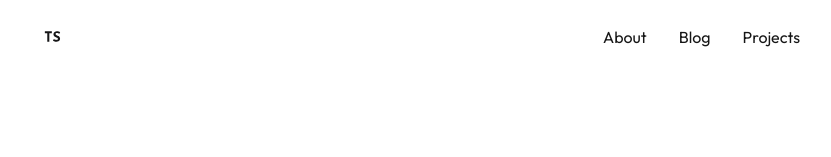
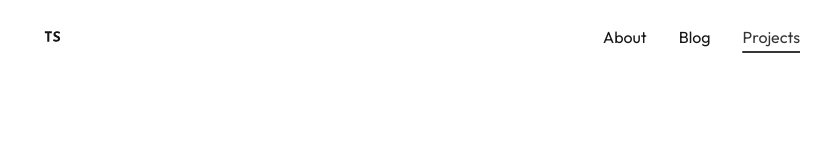
Before and after one commit to tauseefsshah/tauseefsshah.com, a Next.js app: page /projects in a window 1280 px wide. Shown: the top 157 px of the page, without its empty margins (224-1055 px from the left). Built offline with nearby package versions, Linux system fonts and the light colour scheme.

Commit message:
chore: make navigation items active using pathname

```diff
--- a/app/layout.js
+++ b/app/layout.js
@@ -5,6 +5,7 @@ import Image from "next/image";
 import { Outfit } from "next/font/google";
 
 import { ArrowUpRight } from "lucide-react";
+import Navigation from "@/components/navigation";
 
 const outfit = Outfit({
   subsets: ["latin"],
@@ -35,45 +36,7 @@ export default function RootLayout({ children }) {
                 />
               </Link>
             </div>
-            <nav id="navigation">
-              <ul className="flex gap-8">
-                {[
-                  {
-                    title: "About",
-                    link: "/about",
-                    active: false,
-                  },
-                  {
-                    title: "Blog",
-                    link: "/blog",
-                    active: false,
-                  },
-                  {
-                    title: "Projects",
-                    link: "/projects",
-                    active: false,
-                  },
-                ].map((navigationItem) => (
-                  <li
-                    key={navigationItem.title}
-                    className={
-                      navigationItem.active
-                        ? "text-primary underline underline-offset-8 decoration-2"
-                        : "text-primary-background"
-                    }
-                  >
-                    <Link
-                      href={navigationItem.link}
-                      title={navigationItem.title}
-                      aria-label={navigationItem.title}
-                      className=""
-                    >
-                      {navigationItem.title}
-                    </Link>
-                  </li>
-                ))}
-              </ul>
-            </nav>
+            <Navigation />
           </div>
         </header>
 
--- /dev/null
+++ b/components/navigation.jsx
@@ -0,0 +1,50 @@
+"use client";
+
+import Link from "next/link";
+import { usePathname } from "next/navigation";
+
+export default function Navigation() {
+  const pathname = usePathname().split("/")[1];
+
+  return (
+    <nav id="navigation">
+      <ul className="flex gap-8">
+        {[
+          {
+            title: "About",
+            link: "/about",
+            active: pathname === "about",
+          },
+          {
+            title: "Blog",
+            link: "/blog",
+            active: pathname === "blog",
+          },
+          {
+            title: "Projects",
+            link: "/projects",
+            active: pathname === "projects",
+          },
+        ].map((navigationItem) => (
+          <li
+            key={navigationItem.title}
+            className={
+              navigationItem.active
+                ? "text-primary underline underline-offset-8 decoration-2"
+                : "text-primary-background"
+            }
+          >
+            <Link
+              href={navigationItem.link}
+              title={navigationItem.title}
+              aria-label={navigationItem.title}
+              className=""
+            >
+              {navigationItem.title}
+            </Link>
+          </li>
+        ))}
+      </ul>
+    </nav>
+  );
+}
```
